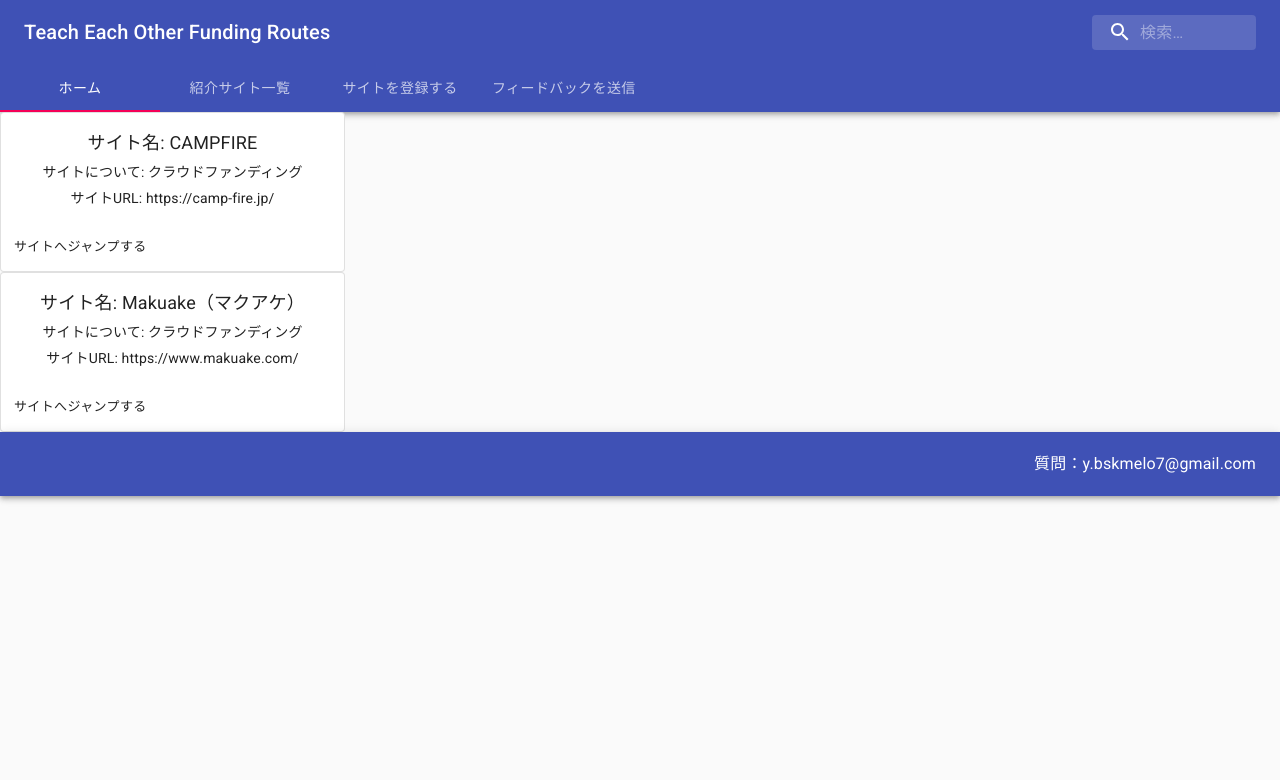
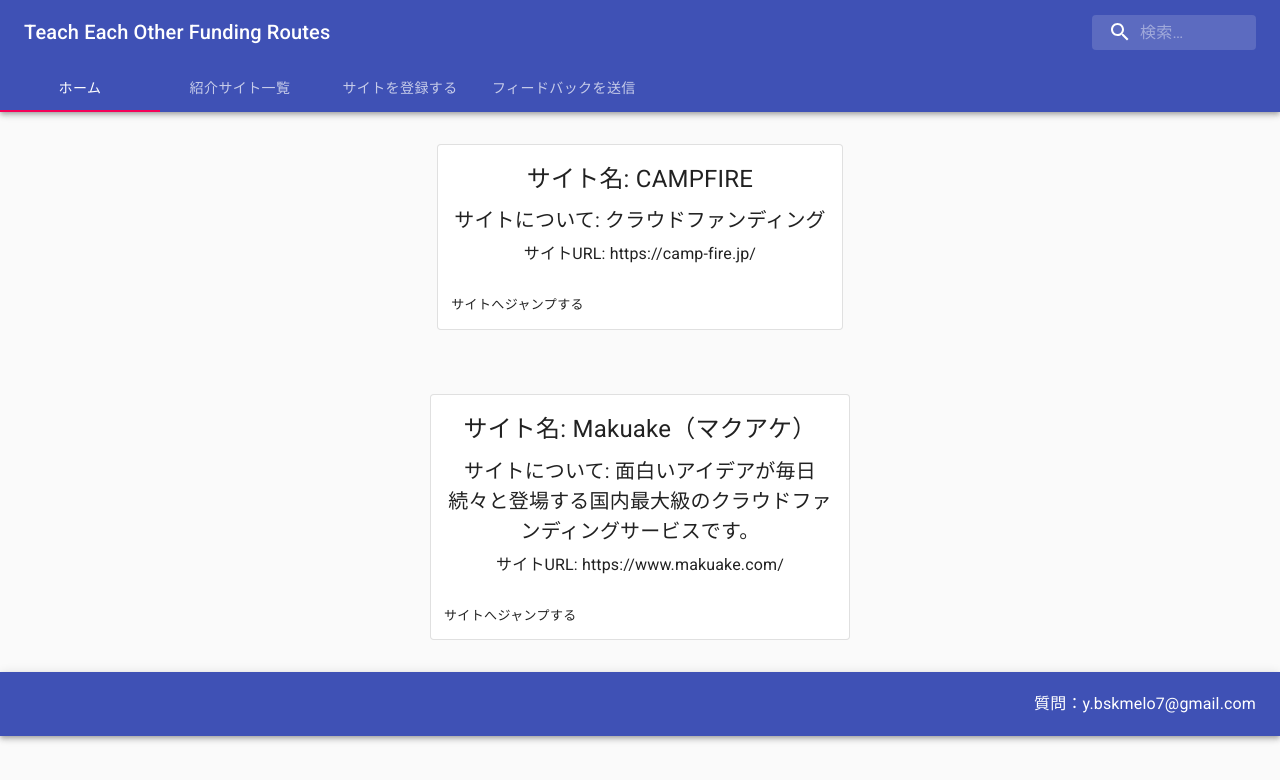
Before and after one commit to Ysy-g54/one-on-one-games, a React (Create React App) app: page /site in a window 1280 px wide. Shown: the top 780 px of the page. Built offline with nearby package versions, Linux system fonts and the light colour scheme.

Commit message:
#12 デザインを修正してcommit

```diff
--- a/src/components/Home.tsx
+++ b/src/components/Home.tsx
@@ -2,17 +2,14 @@
 import Box from "@material-ui/core/Box";
 import Typography from "@material-ui/core/Typography";
 import welcomePng from "../public/welcome.png";
-import {
-	createStyles,
-	makeStyles,
-} from "@material-ui/core/styles";
+import { createStyles, makeStyles } from "@material-ui/core/styles";
 
 const useStyles = makeStyles(() =>
   createStyles({
     imgStyle: {
       width: "80%",
-			height: "auto"
-	}
+      height: "auto",
+    },
   })
 );
 
@@ -21,12 +18,10 @@
   return (
     <div className="Home">
       <Box mb={10}>
-			<Typography variant="h2">
-					Teach Each Other Funding Routes
-      </Typography>
+        <Typography variant="h2">Teach Each Other Funding Routes</Typography>
       </Box>
       <Typography variant="h5">
-				クラウドファンディングを運営しているサイトを教え合って、新しい趣味・新しいことを見つけたり、助け合いましょう！
+        クラウドファンディング等のサイトを教え合うサイトです。<br />ここから新しい趣味・新しいことを見つけたり、助け合いましょう！
       </Typography>
       <img src={welcomePng} className={classes.imgStyle} />
     </div>
--- a/src/components/Site.tsx
+++ b/src/components/Site.tsx
@@ -1,28 +1,24 @@
 import React from "react";
 import { makeStyles } from "@material-ui/core/styles";
-import Card from "@material-ui/core/Card";
-import CardActions from "@material-ui/core/CardActions";
-import CardContent from "@material-ui/core/CardContent";
-import Button from "@material-ui/core/Button";
-import Typography from "@material-ui/core/Typography";
+import {
+  Button,
+  Box,
+  Card,
+  CardActions,
+  CardContent,
+  Grid,
+  Typography,
+} from "@material-ui/core";
 
 const useStyles = makeStyles({
   root: {
-    maxWidth: 345,
-  },
-  bullet: {
-    display: "inline-block",
-    margin: "0 2px",
-    transform: "scale(0.8)",
+    maxWidth: 420,
   },
   title: {
-    fontSize: 18,
+    fontSize: 24,
   },
   subTitle: {
-    fontSize: 14,
-  },
-  pos: {
-    marginBottom: 12,
+    fontSize: 20,
   },
 });
 
@@ -42,7 +38,7 @@
     },
     {
       siteNm: "Makuake（マクアケ）",
-      description: "クラウドファンディング",
+      description: "面白いアイデアが毎日続々と登場する国内最大級のクラウドファンディングサービスです。",
       siteUrl: "https://www.makuake.com/",
     },
   ];
@@ -50,6 +46,8 @@
   return (
     <div>
       {datas.map((data: SiteDetail) => (
+        <Grid container justify="center">
+          <Box m={4}>
             <Card className={classes.root} variant="outlined">
               <CardContent>
                 <Typography className={classes.title} gutterBottom>
@@ -58,7 +56,7 @@
                 <Typography className={classes.subTitle} gutterBottom>
                   サイトについて: {data.description}
                 </Typography>
-            <Typography variant="body2" component="p">
+                <Typography variant="body1" component="p">
                   サイトURL: {data.siteUrl}
                 </Typography>
               </CardContent>
@@ -73,6 +71,8 @@
                 </Button>
               </CardActions>
             </Card>
+          </Box>
+        </Grid>
       ))}
     </div>
   );
```
Lines whose indentation alone changed are shown as unchanged.
